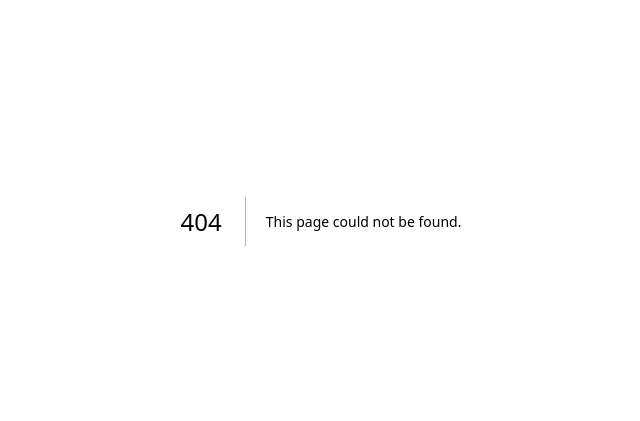
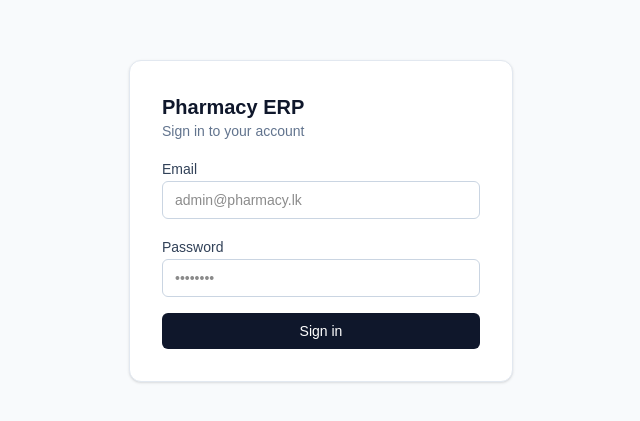
Before and after one commit to ishthiyaqAhamed/pharmacy-erp, a Next.js app: page /login in a window 1280 px wide. Before the commit this address had no page. Shown: the part 179-600 px from the top of the page, without its empty margins (319-959 px from the left). Built offline with nearby package versions, Linux system fonts and the light colour scheme.

Commit message:
feat: add NextAuth config, login page, and session provider

```diff
--- a/package.json
+++ b/package.json
@@ -10,13 +10,16 @@
   },
   "dependencies": {
     "@prisma/client": "^6.19.3",
+    "bcryptjs": "^3.0.3",
     "next": "16.3.1",
+    "next-auth": "^5.0.0-beta.32",
     "prisma": "^6.19.3",
     "react": "19.2.8",
     "react-dom": "19.2.8"
   },
   "devDependencies": {
     "@tailwindcss/postcss": "^4",
+    "@types/bcryptjs": "^2.4.6",
     "@types/node": "^20",
     "@types/react": "^19",
     "@types/react-dom": "^19",
--- /dev/null
+++ b/src/app/api/auth/[...nextauth]/route.ts
@@ -0,0 +1,3 @@
+import { handlers } from "@/lib/auth";
+
+export const { GET, POST } = handlers;
--- /dev/null
+++ b/src/app/login/page.tsx
@@ -0,0 +1,85 @@
+"use client";
+
+import { useState } from "react";
+import { useRouter } from "next/navigation";
+import { signIn } from "next-auth/react";
+
+export default function LoginPage() {
+  const router = useRouter();
+  const [email, setEmail] = useState("");
+  const [password, setPassword] = useState("");
+  const [error, setError] = useState<string | null>(null);
+  const [loading, setLoading] = useState(false);
+
+  const handleSubmit = async (e: React.FormEvent) => {
+    e.preventDefault();
+    setError(null);
+    setLoading(true);
+
+    const result = await signIn("credentials", {
+      email,
+      password,
+      redirect: false,
+    });
+
+    setLoading(false);
+
+    if (result?.error) {
+      setError("Invalid email or password.");
+      return;
+    }
+
+    router.push("/dashboard");
+    router.refresh();
+  };
+
+  return (
+    <div className="flex min-h-screen items-center justify-center bg-slate-50">
+      <form
+        onSubmit={handleSubmit}
+        className="w-full max-w-sm space-y-4 rounded-xl border border-slate-200 bg-white p-8 shadow-sm"
+      >
+        <div>
+          <h1 className="text-xl font-semibold text-slate-900">Pharmacy ERP</h1>
+          <p className="text-sm text-slate-500">Sign in to your account</p>
+        </div>
+
+        {error && (
+          <p className="rounded-md bg-red-50 px-3 py-2 text-sm text-red-600">{error}</p>
+        )}
+
+        <div className="space-y-1">
+          <label className="text-sm font-medium text-slate-700">Email</label>
+          <input
+            type="email"
+            required
+            value={email}
+            onChange={(e) => setEmail(e.target.value)}
+            className="w-full rounded-md border border-slate-300 px-3 py-2 text-sm outline-none focus:border-slate-500"
+            placeholder="admin@pharmacy.lk"
+          />
+        </div>
+
+        <div className="space-y-1">
+          <label className="text-sm font-medium text-slate-700">Password</label>
+          <input
+            type="password"
+            required
+            value={password}
+            onChange={(e) => setPassword(e.target.value)}
+            className="w-full rounded-md border border-slate-300 px-3 py-2 text-sm outline-none focus:border-slate-500"
+            placeholder="••••••••"
+          />
+        </div>
+
+        <button
+          type="submit"
+          disabled={loading}
+          className="w-full rounded-md bg-slate-900 px-3 py-2 text-sm font-medium text-white hover:bg-slate-800 disabled:opacity-50"
+        >
+          {loading ? "Signing in..." : "Sign in"}
+        </button>
+      </form>
+    </div>
+  );
+}
--- /dev/null
+++ b/src/app/providers.tsx
@@ -0,0 +1,7 @@
+"use client";
+
+import { SessionProvider } from "next-auth/react";
+
+export function Providers({ children }: { children: React.ReactNode }) {
+  return <SessionProvider>{children}</SessionProvider>;
+}
--- /dev/null
+++ b/src/lib/auth.ts
@@ -0,0 +1,58 @@
+import NextAuth from "next-auth";
+import Credentials from "next-auth/providers/credentials";
+import bcrypt from "bcryptjs";
+import { prisma } from "@/lib/prisma";
+
+export const { handlers, auth, signIn, signOut } = NextAuth({
+  pages: {
+    signIn: "/login",
+  },
+  session: {
+    strategy: "jwt",
+  },
+  providers: [
+    Credentials({
+      credentials: {
+        email: { label: "Email", type: "email" },
+        password: { label: "Password", type: "password" },
+      },
+      authorize: async (credentials) => {
+        const email = credentials?.email as string | undefined;
+        const password = credentials?.password as string | undefined;
+        if (!email || !password) return null;
+
+        const user = await prisma.user.findUnique({ where: { email } });
+        if (!user) return null;
+
+        const isValid = await bcrypt.compare(password, user.password);
+        if (!isValid) return null;
+
+        return {
+          id: user.id,
+          name: user.name,
+          email: user.email,
+          role: user.role,
+          branchId: user.branchId,
+        };
+      },
+    }),
+  ],
+  callbacks: {
+    jwt: async ({ token, user }) => {
+      if (user) {
+        token.role = user.role;
+        token.branchId = user.branchId;
+        token.id = user.id;
+      }
+      return token;
+    },
+    session: async ({ session, token }) => {
+      if (session.user) {
+        session.user.id = token.id as string;
+        session.user.role = token.role as string;
+        session.user.branchId = token.branchId as string | null;
+      }
+      return session;
+    },
+  },
+});
--- /dev/null
+++ b/src/lib/prisma.ts
@@ -0,0 +1,11 @@
+import { PrismaClient } from "@prisma/client";
+
+const globalForPrisma = globalThis as unknown as {
+  prisma: PrismaClient | undefined;
+};
+
+export const prisma = globalForPrisma.prisma ?? new PrismaClient();
+
+if (process.env.NODE_ENV !== "production") {
+  globalForPrisma.prisma = prisma;
+}
```
Also changed, not shown: 1 other file (tests, documents, lock files or other folders).
